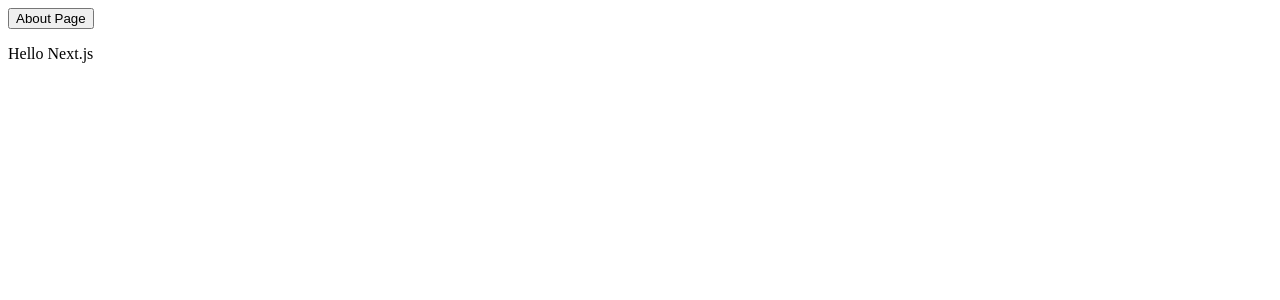
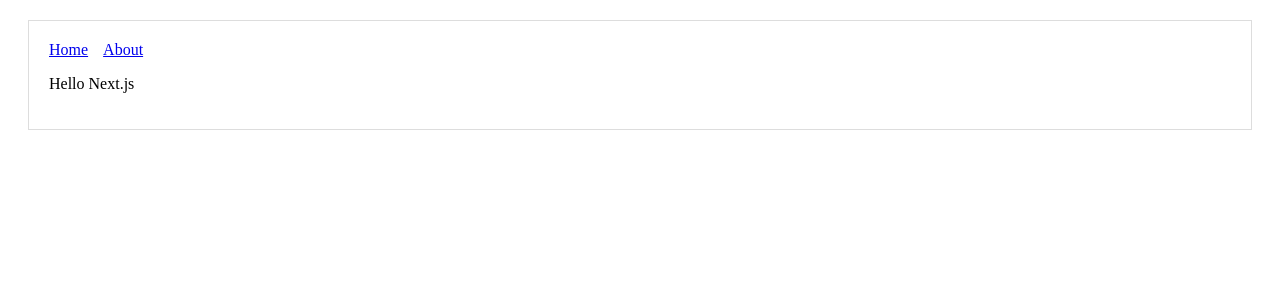
Before and after one commit to fidelman-study/nextjs-learn, a Next.js app: page / in a window 1280 px wide. Shown: the top 300 px of the page. Built offline with nearby package versions, Linux system fonts and the light colour scheme.

Commit message:
Using Shared Components

```diff
--- /dev/null
+++ b/components/Header.jsx
@@ -0,0 +1,18 @@
+import Link from 'next/link';
+
+const linkStyle = {
+  marginRight: 15
+};
+
+const Header = () => (
+  <div>
+    <Link href="/">
+      <a style={linkStyle}>Home</a>
+    </Link>
+    <Link href="/about">
+      <a style={linkStyle}>About</a>
+    </Link>
+  </div>
+);
+
+export default Header;
--- /dev/null
+++ b/components/MyLayout.jsx
@@ -0,0 +1,16 @@
+import Header from './Header';
+
+const layoutStyle = {
+  margin: 20,
+  padding: 20,
+  border: '1px solid #DDD'
+};
+
+const Layout = (props) => (
+  <div style={layoutStyle}>
+    <Header/>
+    {props.children}
+  </div>
+);
+
+export default Layout;
--- a/pages/about.js
+++ b/pages/about.js
@@ -1,5 +1,7 @@
+import Layout from '../components/MyLayout';
+
 export default () => (
-  <div>
+  <Layout>
     <p>This is the about page</p>
-  </div>
+  </Layout>
 );
--- a/pages/index.js
+++ b/pages/index.js
@@ -1,12 +1,9 @@
-import Link from 'next/link';
+import Layout from '../components/MyLayout';
 
 const Index = () => (
-  <div>
-    <Link href="/about">
-      <button>About Page</button>
-    </Link>
+  <Layout>
     <p>Hello Next.js</p>
-  </div>
+  </Layout>
 );
 
 export default Index;
```
